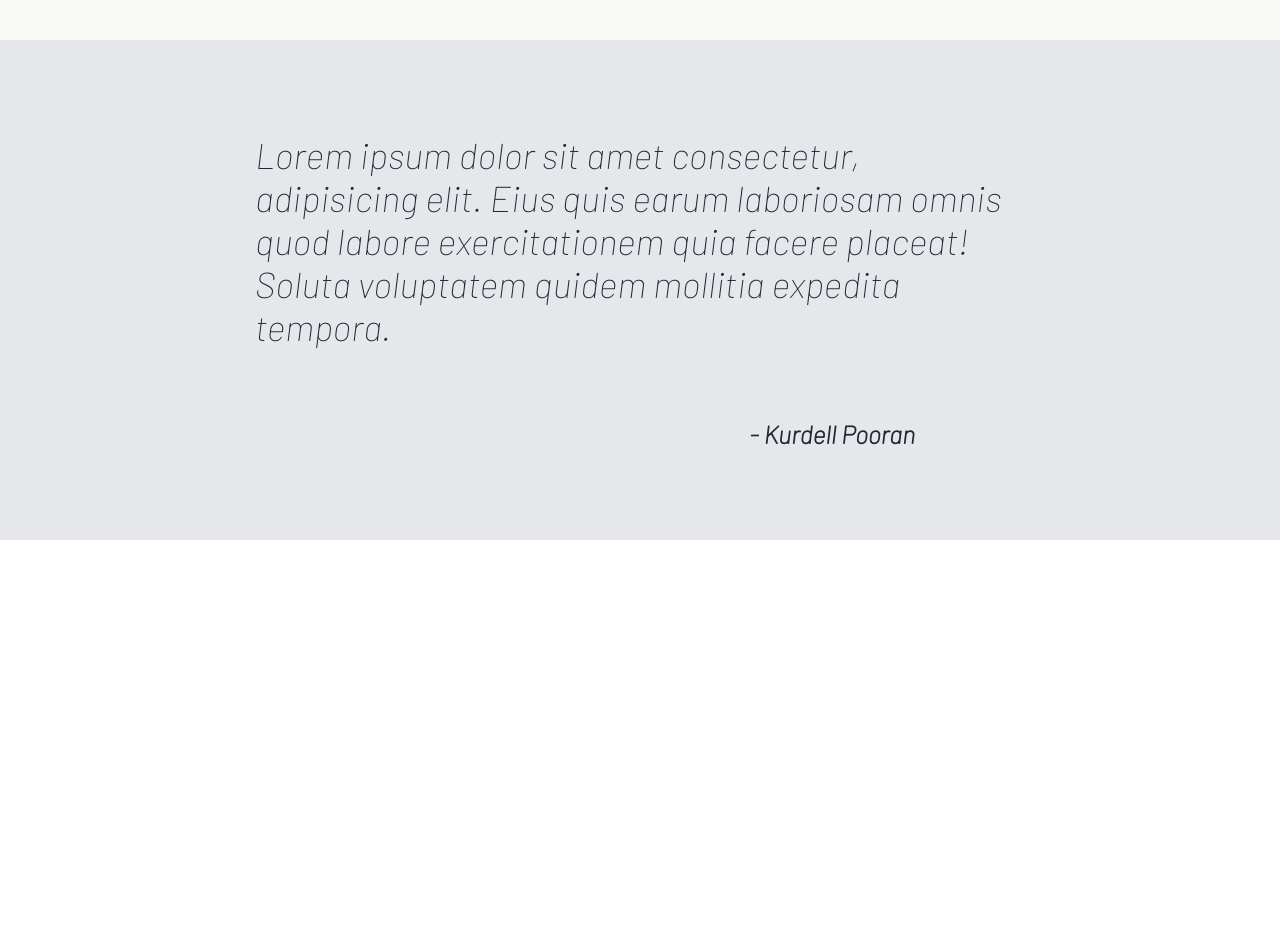
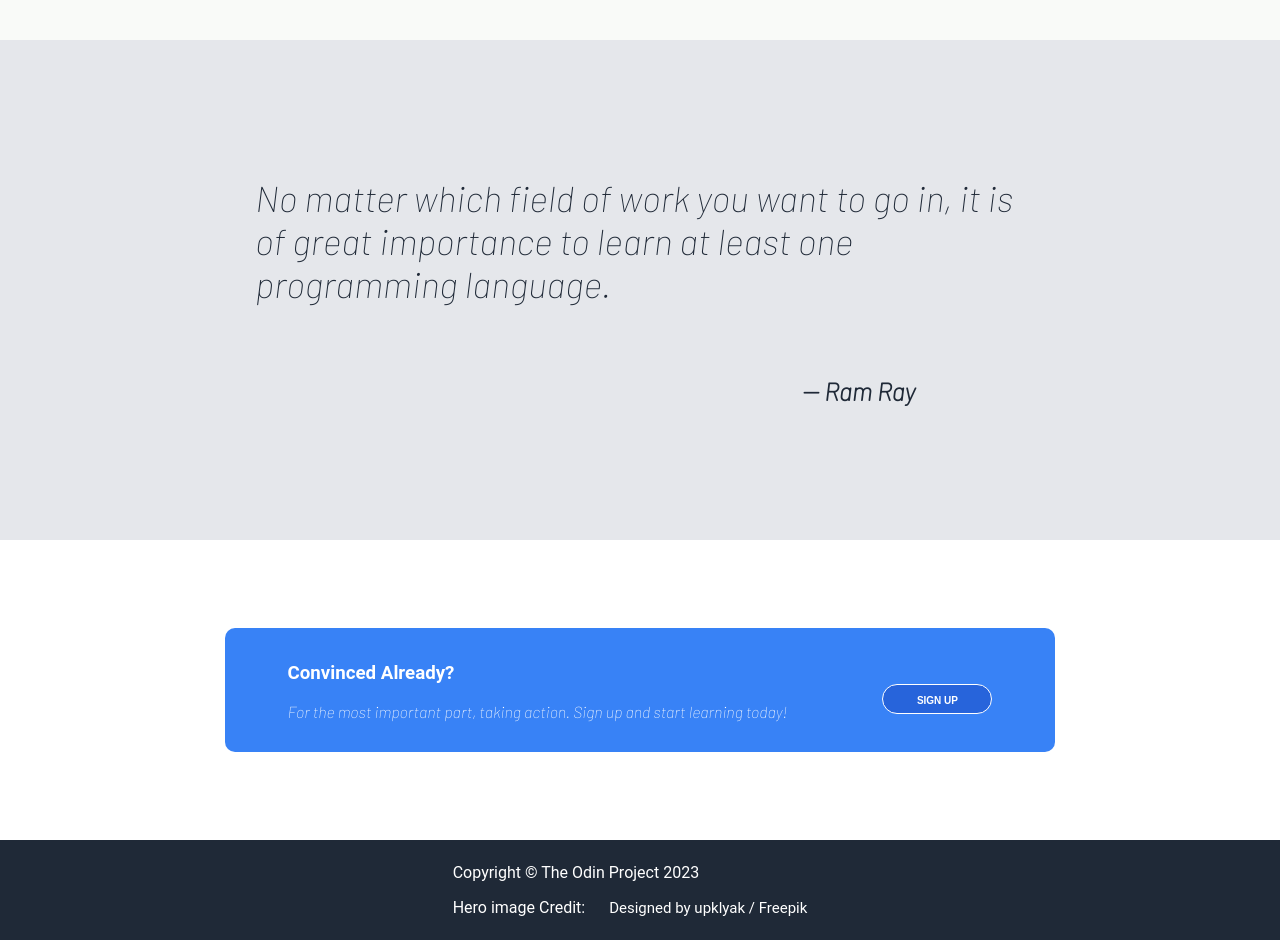
Before and after one commit to kurdell/Landing-Page-Odin-Project, a plain HTML site: page index.html in a window 1280 px wide. Shown: the part 1260-2200 px from the top of the page. Before the commit the page ends 1800 px from the top, so only its background shows below. Drawn offline with Linux system fonts and the light colour scheme.

Commit message:
Completed the call to action and footer secion. Added the attribution link to credit the desgin of the hero image. Refactored code within CSS file.

```diff
--- a/index.html
+++ b/index.html
@@ -35,7 +35,7 @@
         <div class="left-content">
             <h1 class="Hero-main-text">Learn To <span class="blue">Code</span></h1>
             <h2 class="Hero-secondary-text">High quality coding education created by an Open-Source community.</h2>
-            <button class="btn-hero">Sign up</button>
+            <button class="btn-signup">Sign up</button>
         </div>
 
         <div class="right-content">
@@ -83,13 +83,32 @@
 
     </div>
 
-<div class="testimonial">
-    <div class="quote">
-        <blockquote>Lorem ipsum dolor sit amet consectetur, adipisicing elit. Eius quis earum laboriosam omnis quod labore exercitationem quia facere placeat! Soluta voluptatem quidem mollitia expedita tempora.</blockquote>
-        <div class="author">
-            <p class="name"> - Kurdell Pooran</p>
+    <div class="testimonial">
+        <div class="quote">
+            <blockquote>No matter which field of work you want to go in, it is of great importance to learn at least one programming language.</blockquote>
+            <div class="author">
+                <p class="name"> -- Ram Ray</p>
+            </div>
         </div>
     </div>
-</div>
+
+    <div class="signup-wrapper">
+        <div class="action-content">
+            <div class="left">
+                <h3>Convinced Already?</h3>
+                <p class="subtext">For the most important part, taking action. Sign up and start learning today!</p>
+            </div>
+            <div class="right">
+                <button class="btn-signup-2">Sign up</button>
+            </div>
+        </div>
+    </div>
+
+    <div class="footer-container">
+        <div class="footer-content">
+            <p>Copyright &copy; The Odin Project 2023</p>
+        <p class="credit">Hero image Credit: <a href="http://www.freepik.com">Designed by upklyak / Freepik</a></p>
+        </div>
+    </div>
 </body>
 </html>
--- a/styles.css
+++ b/styles.css
@@ -81,7 +81,7 @@ a{
     color: #333;
 }
 
-.btn-hero{
+.btn-signup{
     padding: 10px 30px;
     background: #2764DB;
     color: #fff;
@@ -182,3 +182,64 @@ a{
     justify-content: flex-end;
     font-size: 25px;
 }
+
+/* Call to action */
+
+.signup-wrapper{
+    display: flex;
+    justify-content: center;
+    align-items: center;
+    width: auto;
+    height: 300px;
+    /* border: 1px solid black; */
+}
+
+.action-content{
+    display: flex;
+    justify-content: space-around;
+    align-items: center;
+    padding: 15px;
+    background-color: #3882F6;
+    color: white;
+    border-radius: 10px;
+    width: 800px;
+    height: auto;
+
+}
+
+.subtext{
+    font-family: 'Barlow', sans-serif;
+    font-weight: 500;
+    font-style: italic;
+}
+
+.btn-signup-2{
+    padding: 10px 30px;
+    background: #2764DB;
+    color: #fff;
+    border: none;
+    border: 1px solid white;
+    font-size: 10px;
+    font-weight: 700;
+    text-transform: uppercase;
+    border-radius: 50px;
+    height: 30px;
+    width: 110px;
+    margin-top: 18px;
+}
+
+/* Footer */
+.footer-container{
+    display: flex;
+    flex-direction: column;
+    justify-content: center;
+    align-items: center;
+    height: 100px;
+    background-color: #1F2937;
+    color: white;
+}
+
+.credit a {
+    color: white;
+    font-size: 15px;
+}
```
